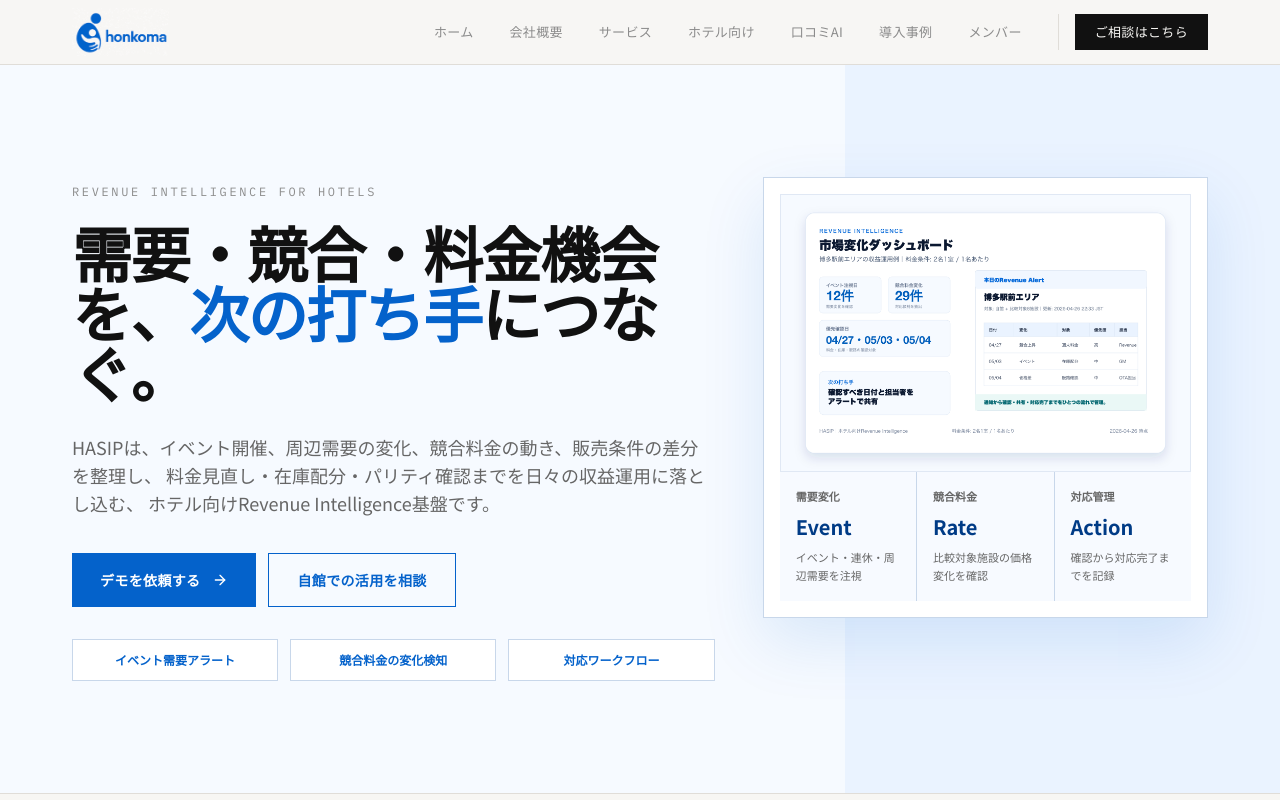
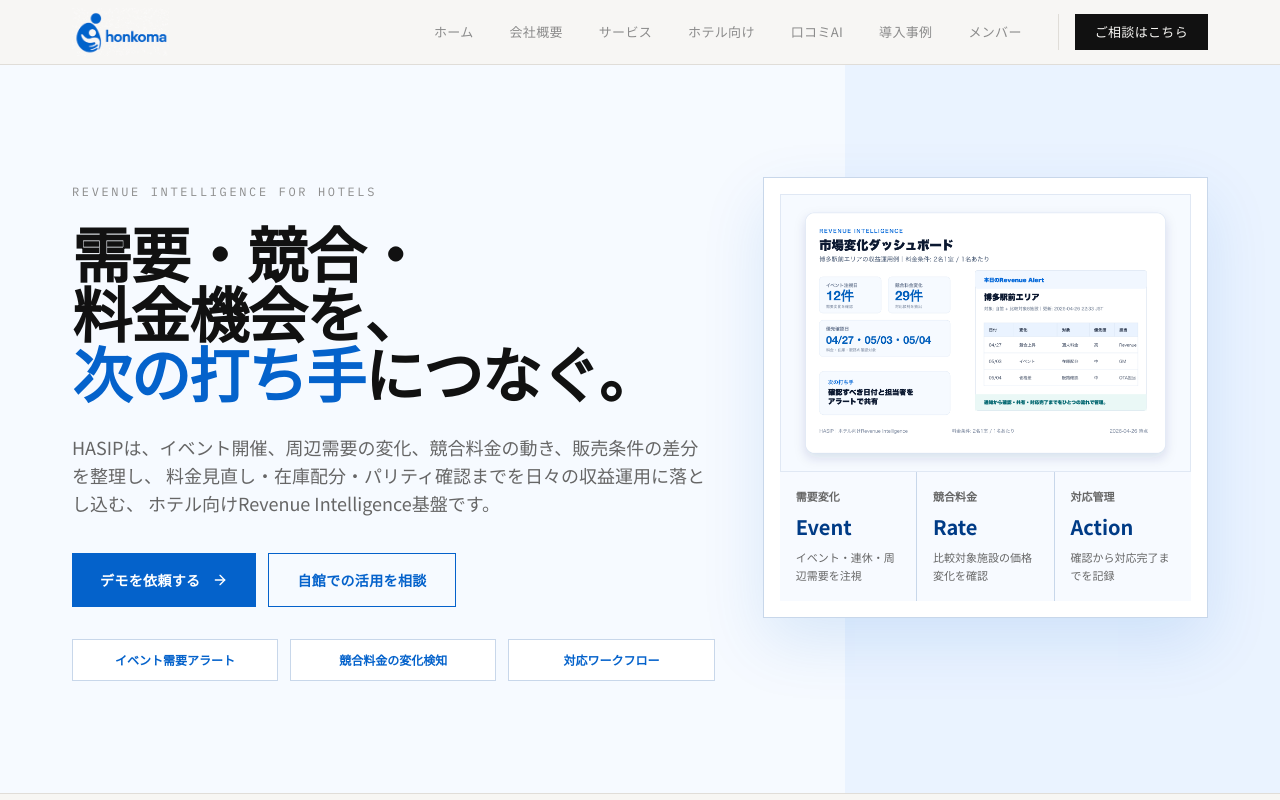
Before and after one commit to MaururuTakumi/qucikcliplp, a React (Vite) app: page /hasip in a window 1280 px wide. Shown: the top 800 px of the page. Built offline with nearby package versions, Linux system fonts and the light colour scheme.

Commit message:
fix: prevent hotel LP hero awkward wrap

```diff
--- a/src/pages/HotelPage.tsx
+++ b/src/pages/HotelPage.tsx
@@ -169,8 +169,8 @@ const HotelPage: React.FC = () => {
           <div className="lg:col-span-7">
             <SectionLabel>Revenue Intelligence for Hotels</SectionLabel>
             <h1 className="mt-6 font-serif text-4xl font-bold leading-[1.12] tracking-tight text-ink sm:text-5xl lg:text-6xl">
-              需要・競合・料金機会を、
-              <span className="text-[#0462CB]">次の打ち手</span>
+              需要・競合・<span className="whitespace-nowrap">料金機会を、</span>
+              <span className="whitespace-nowrap text-[#0462CB]">次の打ち手</span>
               につなぐ。
             </h1>
             <p className="mt-7 max-w-2xl text-base leading-relaxed text-muted sm:text-lg">
```
